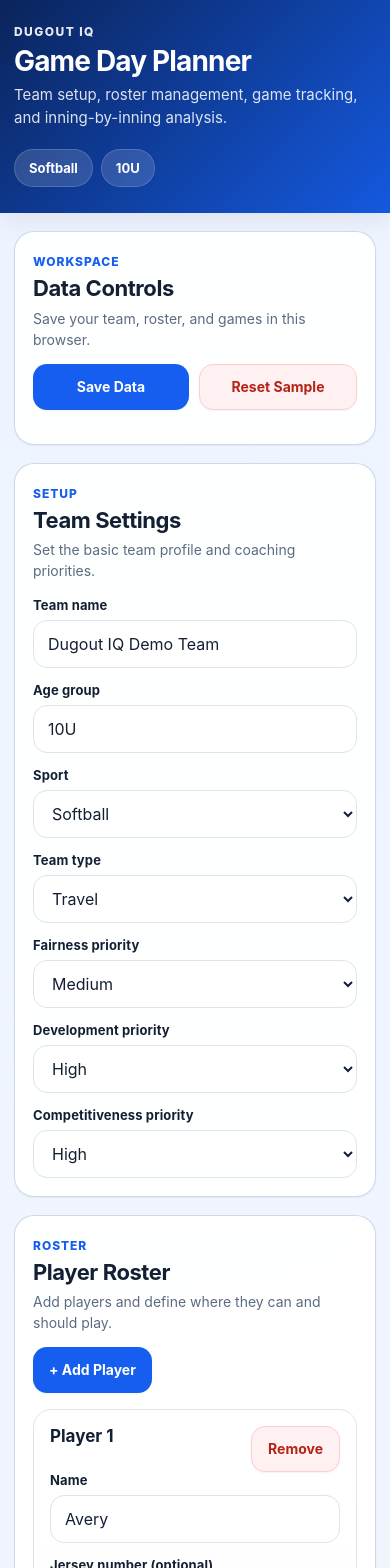
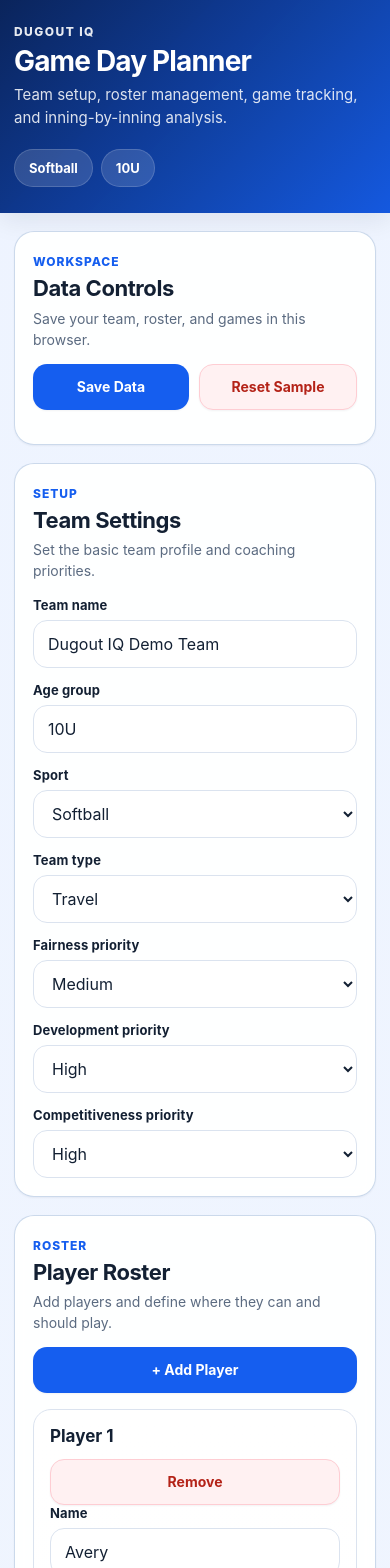
Before and after one commit to krphillips41-png/dugout-iq, a React (Vite) app: page / in a window 390 px wide. Shown: the top 1568 px of the page. Built offline with nearby package versions, Linux system fonts and the light colour scheme.

Commit message:
mobile layout fix

```diff
--- a/src/styles.css
+++ b/src/styles.css
@@ -831,3 +831,25 @@ textarea {
   max-width: 100% !important;
   box-sizing: border-box !important;
 }
+@media (max-width: 768px) {
+  input,
+  select,
+  textarea,
+  button {
+    width: 100%;
+    max-width: 100%;
+    box-sizing: border-box;
+  }
+
+  .lineup-row,
+  .batting-order-row {
+    display: block;
+    margin-bottom: 10px;
+  }
+
+  .lineup-row label,
+  .batting-order-row label {
+    display: block;
+    margin-bottom: 4px;
+  }
+}
```
